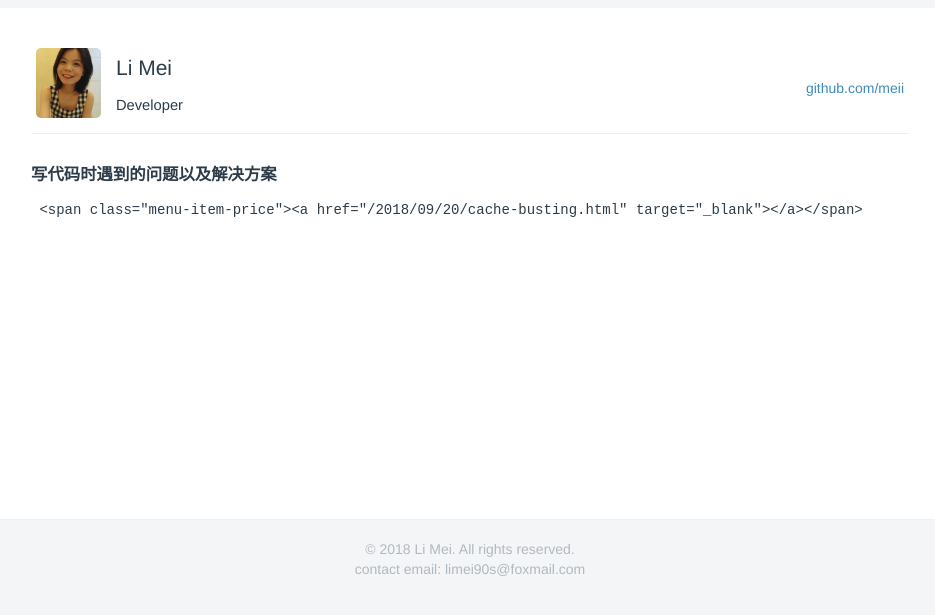
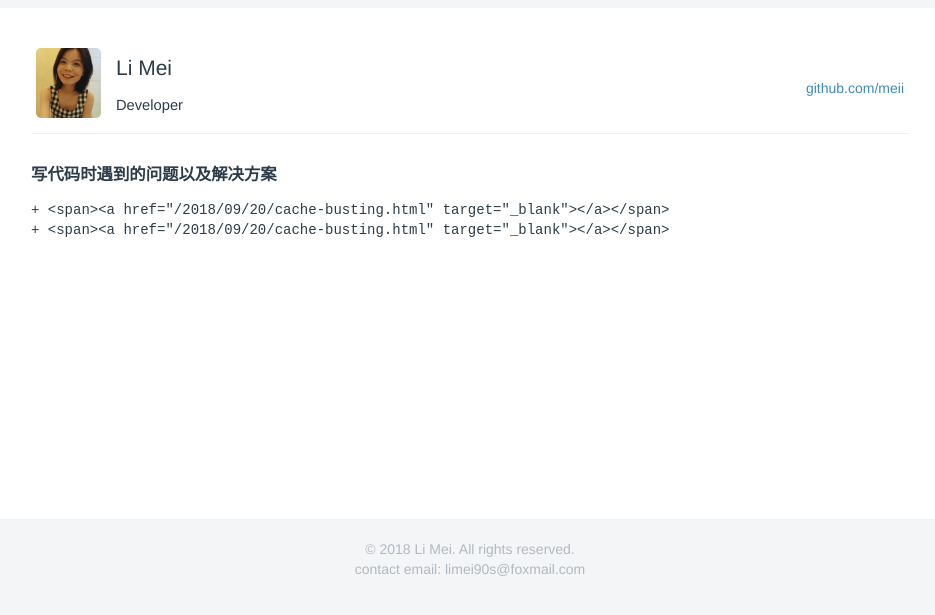
Before and after one commit to LiMeii/LiMeii.github.io, a Jekyll site: the page built from _posts/2018-09-24-issues.md, in a window 1280 px wide. Shown: the top 615 px of the page, without its empty margins (178-1113 px from the left). Built offline with Jekyll 4.4.1, drawn with Linux system fonts in a browser that asks for light colours.

Commit message:
update page

```diff
--- a/_posts/2018-09-24-issues.md
+++ b/_posts/2018-09-24-issues.md
@@ -5,4 +5,5 @@ layout: post
 
 # **写代码时遇到的问题以及解决方案**
 
-     <span class="menu-item-price"><a href="/2018/09/20/cache-busting.html" target="_blank"></a></span>
+    + <span><a href="/2018/09/20/cache-busting.html" target="_blank"></a></span>
+    + <span><a href="/2018/09/20/cache-busting.html" target="_blank"></a></span>
```
